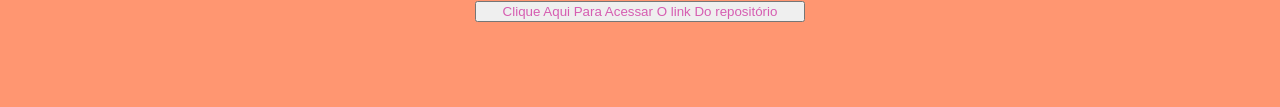
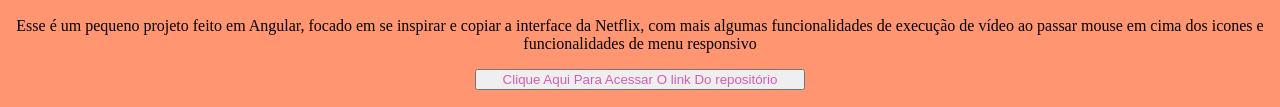
Before and after one commit to JonnasWillian/ApresentacaoProjetoAngular, a plain HTML site: page index.html in a window 1280 px wide. Shown: the part 483-590 px from the top of the page. Drawn offline with Linux system fonts and the light colour scheme.

Commit message:
'ComentareioExplicativo'

```diff
--- a/index.html
+++ b/index.html
@@ -14,6 +14,10 @@
 
     <br>
 
+   <p>
+       Esse é um pequeno projeto feito em Angular, focado em se inspirar e copiar a interface da Netflix, com mais algumas funcionalidades de execução de vídeo ao passar mouse em cima dos icones e funcionalidades de menu responsivo
+   </p>
+
     <button><a href="https://github.com/JonnasWillian/NetflixCloneAngular" target="_black">Clique Aqui Para Acessar O link Do repositório</a></button>
 </body>
 </html>
```
